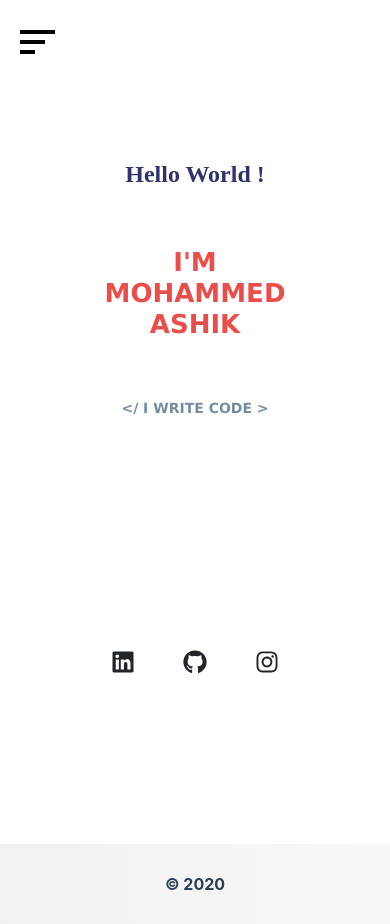
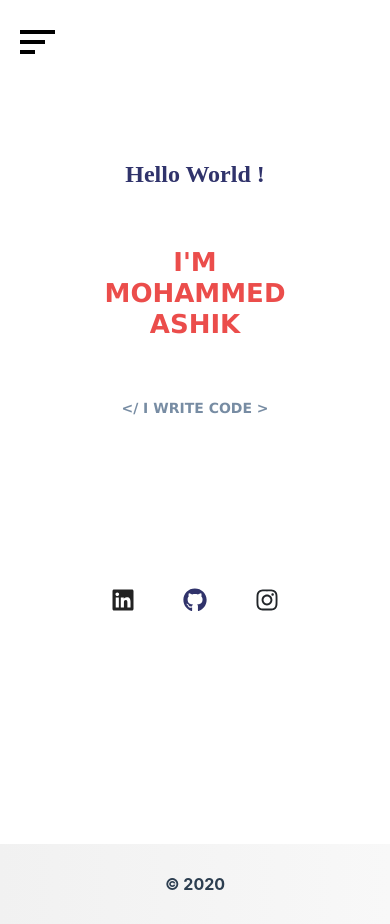
Before and after one commit to Mohammed-Ashik-KP/personal-site-2019, a React (Create React App) app: page / in a window 390 px wide. Built offline with nearby package versions, Linux system fonts and the light colour scheme.

Commit message:
added link in landing page

```diff
--- a/src/components/landingPage.js
+++ b/src/components/landingPage.js
@@ -26,11 +26,11 @@ const LandingPage = () => {
                     </div>
                     <div className="row  h-25">
                         <div className="sm-row col-6 d-flex justify-content-center align-items-start">
-                                <div className="m-4 sm-icon">
-                                    <FaLinkedin></FaLinkedin>
-                                    </div>
+                        <a href="https://linkedin.com/in/AashiqOtp/"> <div className="m-4 sm-icon">
+                               <FaLinkedin></FaLinkedin>
+                                    </div> </a>
                                     <div className="m-4 sm-icon">
-                                    <FaGithub></FaGithub>
+                                   <a href="https://github.com/Aashiq-Otp/" > <FaGithub></FaGithub></a>
                                     </div>
                                     <div className="m-4 sm-icon">
                                     <FaInstagram></FaInstagram>
--- a/src/styles/style.css
+++ b/src/styles/style.css
@@ -149,7 +149,6 @@
   margin-left: 20px;
   margin-top: 30px;
   cursor: pointer;
-  z-index: 122;
   -webkit-transition: all .5s ease-in-out;
   transition: all .5s ease-in-out;
 }
@@ -179,7 +178,6 @@
 .close-nav-bar {
   margin-left: 170px;
   margin-top: 30px;
-  z-index: 122;
   cursor: pointer;
   -webkit-transition: all .5s ease-in-out;
   transition: all .5s ease-in-out;
@@ -231,7 +229,7 @@
   height: 100vh;
   width: 220px;
   left: 0px;
-  z-index: 11;
+  z-index: 1;
   background-color: #2980b9;
 }
 
@@ -648,13 +646,19 @@
 .main-section .sm-row {
   position: relative;
   height: 240px;
+  z-index: 123;
 }
 
 @media (max-width: 480px) {
   .main-section .sm-row {
     min-width: 100%;
-    top: 90%;
+    top: 60%;
   }
+}
+
+.main-section .sm-row a {
+  cursor: pointer;
+  color: #222;
 }
 
 .main-section .sm-row::before {
@@ -703,6 +707,7 @@
 
 .main-section .sm-row .sm-icon {
   font-size: 24px;
+  cursor: pointer;
 }
 
 @media (max-width: 620px) {
@@ -715,6 +720,10 @@
   .main-section .sm-row .sm-icon {
     font-size: 24px;
   }
+}
+
+.main-section .sm-row .sm-icon a {
+  color: #30336b;
 }
 
 .main-section .down-arrow-row .down-arrow {
--- a/src/styles/style.scss
+++ b/src/styles/style.scss
@@ -125,7 +125,6 @@ $holyblue:#2980b9;
     margin-left: 20px;
     margin-top: 30px;
     cursor: pointer;
-    z-index: 122;
     transition: all .5s ease-in-out;
 
     &::before{
@@ -153,7 +152,7 @@ $holyblue:#2980b9;
 
     margin-left: 170px;
     margin-top: 30px;
-    z-index: 122;
+
     cursor: pointer;
     transition: all .5s ease-in-out;
 
@@ -193,7 +192,7 @@ $holyblue:#2980b9;
         height: 100vh;
         width: 220px;
         left:0px;
-        z-index: 11;
+        z-index: 1;
         background-color:$holyblue;
 
 
@@ -451,9 +450,14 @@ $holyblue:#2980b9;
         .sm-row{
             position: relative;
             height: 240px;
+            z-index: 123;
             @include max-480(){
                 min-width: 100%;
-                top: 90%;
+                top:60%;
+            }
+            a{
+                cursor: pointer;
+                color: #222;
             }
             &::before{
                 position: absolute;
@@ -487,6 +491,7 @@ $holyblue:#2980b9;
             }
             .sm-icon{
                 font-size: 24px;
+                cursor: pointer;
 
                 @include max-620(){
 
@@ -494,6 +499,10 @@ $holyblue:#2980b9;
                 }
                 @include max-480(){
                     font-size: 24px;
+                }
+                a{
+                    color: $darkblue;
+
                 }
             }
         }
```
Also changed, not shown: 1 other file (tests, documents, lock files or other folders).
